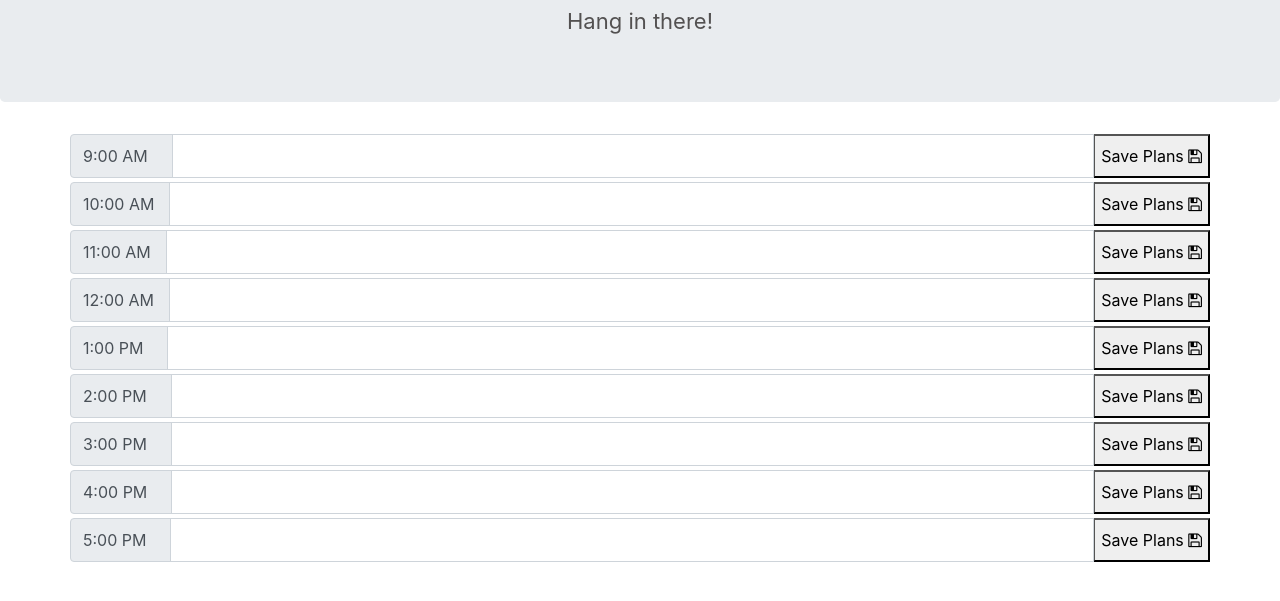
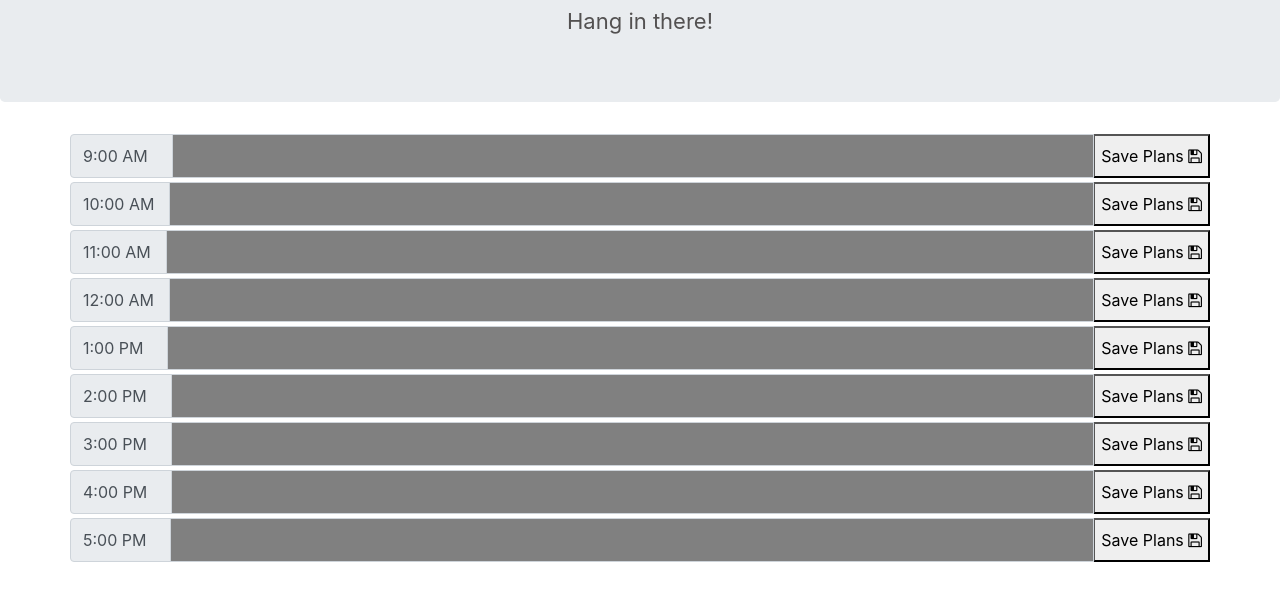
Before and after one commit to jonesec2/Daily-Planner, a plain HTML site: page index.html in a window 1280 px wide. Shown: the part 157-758 px from the top of the page. Drawn offline with nearby package versions, Linux system fonts and the light colour scheme.

Commit message:
Fixed the .each( ) function

```diff
--- a/assets/script/script.js
+++ b/assets/script/script.js
@@ -22,8 +22,8 @@ var hours = null
 timeNow = new Date();
 hours = timeNow.getHours();
 
-// var checkHour = hours
-var checkHour = 14
+var checkHour = hours
+// var checkHour = 14
 console.log(checkHour);
 
 // checks the current hour as a string every three seconds
@@ -175,186 +175,30 @@ $('#five').val(localStorage.getItem("Task buttonNine"));
 //     });
 // });
 
-// $('.form-control').each(function () {
-//     $(this).data('number')
-//     console.log($(this).data('number'))
-//     console.log($(this.id))
-// })
 
 
+////////////////////////////////////////////////////////////////////////////////////////////////////
+// finds hour by div
 
 $('.form-control').each(function () {
     var thisId = this.id
     console.log(thisId)
+
     if ($(this).data('number') < checkHour) {
-        $(thisId).css('background-color', 'grey')
+        document.getElementById(thisId).style.background ="grey";
     }
     else if (checkHour == $(this).data('number')) {
-        $(thisId).css('background-color', 'red')
+        document.getElementById(thisId).style.background ="rgb(40, 130, 171)";
     }
     else {
-        $(thisId).css('background-color', 'green')
+        document.getElementById(thisId).style.background ="green";
     }
     console.log($(this).data('number'))
     console.log(checkHour)
 
 });
 
-// var hourDivs = $('.form-control')
-
-// for (var i = 0; i < numberArray.length; i++) {
-
-//     if ($(this[i]).data('number') == checkHour) {
-//         hourDivs[i].parent().attr("style", "background-color:lightblue;");
-//         hourDivs[i].parent().prevAll().attr("style", "background-color:lightgrey;");
-//         hourDivs[i].parent().prevAll().addClass("disabled");
-//         hourDivs[i].parent().nextAll().attr("style", "background-color:white;");
-
-//     }
-// }
-
-
-// console.log(hourDivs.val())
-// for (var t = 0; t < numberArray.length; t++) {
-
-
-// }
-console.log(checkHour)
-
-// $('input').data('number').each(function () {
-
-
-// checks the time and compares to data-number
-// should check each div then style accordingly
-// $('input').on("load",function () {
-//     if (checkHour > this.data('number')) {
-//         $("input").css('background-color', 'grey')
-//     }
-//     else if (checkHour == $('input').data('number')) {
-//         $("input").css('background-color', 'red')
-//     }
-//     else {
-//         $("input").css('background-color', 'green')
-//     }
-// })
-
-
-
-////////////////////////////////////////////////////////////////////////////////////////////////////
-// finds hour by div
-// needs to be updated to be more dynamic
-
-
 // current function styles all divs at once.
 // need to figure out how to parse each div as an individual, and update individually depending on current time
 
 //use for .each to style these things
-
-
-
-
-// checkTime();
-
-// checkTime();
-
-
-// function checkTen() {
-//     if (checkHour > 10) {
-//         $("#ten").css('background-color', 'grey')
-//     }
-//     else if (checkHour == 10) {
-//         $("#ten").css('background-color', 'red')
-//     }
-//     else {
-//         $("#ten").css('background-color', 'green')
-//     }
-// }
-// checkTen();
-
-// function checkEleven() {
-//     if (checkHour > 11) {
-//         $("#eleven").css('background-color', 'grey')
-//     }
-//     else if (checkHour == 11) {
-//         $("#eleven").css('background-color', 'red')
-//     }
-//     else {
-//         $("#eleven").css('background-color', 'green')
-//     }
-// }
-// checkEleven();
-// function checkTwelve() {
-//     if (checkHour > 12) {
-//         $("#twelve").css('background-color', 'grey')
-//     }
-//     else if (checkHour == 12) {
-//         $("#twelve").css('background-color', 'red')
-//     }
-//     else {
-//         $("#twelve").css('background-color', 'green')
-//     }
-// }
-// checkTwelve();
-// function checkOne() {
-//     if (checkHour > 13) {
-//         $("#one").css('background-color', 'grey')
-//     }
-//     else if (checkHour == 13) {
-//         $("#one").css('background-color', 'red')
-//     }
-//     else {
-//         $("#one").css('background-color', 'green')
-//     }
-// }
-// checkOne();
-// function checkTwo() {
-//     if (checkHour > 14) {
-//         $("#two").css('background-color', 'grey')
-//     }
-//     else if (checkHour == 14) {
-//         $("#two").css('background-color', 'red')
-//     }
-//     else {
-//         $("#two").css('background-color', 'green')
-//     }
-// }
-// checkTwo();
-
-// function checkThree() {
-//     if (checkHour > 15) {
-//         $("#three").css('background-color', 'grey')
-//     }
-//     else if (checkHour == 15) {
-//         $("#three").css('background-color', 'red')
-//     }
-//     else {
-//         $("#three").css('background-color', 'green')
-//     }
-// }
-// checkThree();
-
-// function checkFour() {
-//     if (checkHour > 16) {
-//         $("#four").css('background-color', 'grey')
-//     }
-//     else if (checkHour == 16) {
-//         $("#four").css('background-color', 'red')
-//     }
-//     else {
-//         $("#four").css('background-color', 'green')
-//     }
-// }
-// checkFour();
-
-// function checkFive() {
-//     if (checkHour > 17) {
-//         $("#five").css('background-color', 'grey')
-//     }
-//     else if (checkHour == 17) {
-//         $("#five").css('background-color', 'red')
-//     }
-//     else {
-//         $("#five").css('background-color', 'green')
-//     }
-// }
-// checkFive();
--- a/assets/style/style.css
+++ b/assets/style/style.css
@@ -11,3 +11,7 @@
 .form-control {
     font-size: 20px;
 }
+
+.form-control {
+    color: white;
+}
```
